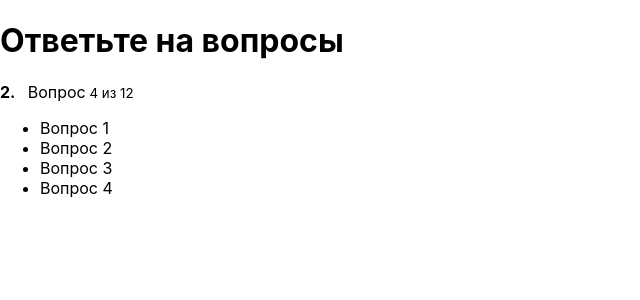
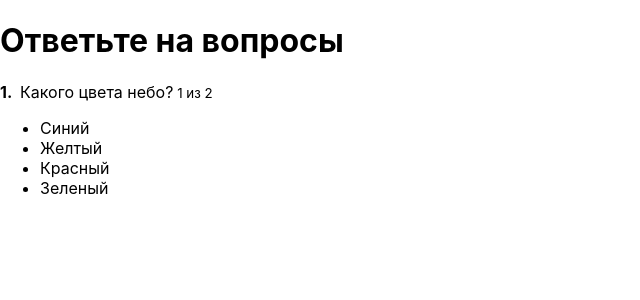
Before and after one commit to WiiGusev/react-quiz, a React app: page / in a window 1280 px wide. Shown: the top 300 px of the page, without its empty margins (0-640 px from the left). Built offline with nearby package versions, Linux system fonts and the light colour scheme.

Commit message:
Length and NumberQuestion
Добавление и передача длины массива с вопросами, вывод количество вопросов, текущий вопрос и переключение между вопросами

```diff
--- a/src/components/ActiveQuiz/ActiveQuiz.js
+++ b/src/components/ActiveQuiz/ActiveQuiz.js
@@ -6,13 +6,17 @@
 	<div className ={classes.ActiveQuiz}>
 		<p className={classes.Question}>
 			<span>
-				<strong> 2. </strong>
-				&nbsp; Вопрос
+				<strong> {props.answerNumber}. </strong>
+				&nbsp;
+				{props.question}
 			</span>
 
-			<small> 4 из 12 </small>
+			<small> {props.answerNumber} из {props.quizLength} </small>
 		</p>
-		<AnswerList answers={props.answers}/>
+		<AnswerList
+		answers={props.answers}
+		onAnswerClick = {props.onAnswerClick}
+		/>
 	</div>
 )
 
--- a/src/components/ActiveQuiz/AnswerList/AnswerItem/AnswerItem.js
+++ b/src/components/ActiveQuiz/AnswerList/AnswerItem/AnswerItem.js
@@ -3,10 +3,17 @@
 //Отображение ответов вопросы, передаются в AnswerList
 
 const AnswerItem = props => {
+	// console.log(props);
+
 	return (
-		<li className={classes.AnswerItem}>
+		<li
+			className={classes.AnswerItem}
+			onClick={()=> props.onAnswerClick(props.answer.id)}
+		>
 			{props.answer.text}
+
 		</li>
+
 		)
 }
 
--- a/src/components/ActiveQuiz/AnswerList/AnswerList.js
+++ b/src/components/ActiveQuiz/AnswerList/AnswerList.js
@@ -9,6 +9,7 @@
 				<AnswerItem
 					key={index}
 					answer={answer}
+					onAnswerClick = {props.onAnswerClick}
 				/>
 				)
 		})
--- a/src/conteiners/Quiz/Quiz.js
+++ b/src/conteiners/Quiz/Quiz.js
@@ -1,26 +1,58 @@
 import React, {Component} from 'react';
 import classes from './Quiz.css';
 import ActiveQuiz from '../../components/ActiveQuiz/ActiveQuiz';
-
+//Отображение вопросов
+//AnswerItem передается в AnswerList,
+// а AnswerList передается в ActiveQuiz,
+// а ActiveQuiz  в Quiz, а Quiz в App
 class Quiz extends Component {
 	state = {
+		activeQuestion: 0,
 		quiz: [
 		{
+			question: 'Какого цвета небо?',
+			rightAnswerId: 1,
+			id: 1,
 			answers: [
-			{text: 'Вопрос 1'},
-			{text: 'Вопрос 2'},
-			{text: 'Вопрос 3'},
-			{text: 'Вопрос 4'}
+			{text: 'Синий', id: 1},
+			{text: 'Желтый', id: 2},
+			{text: 'Красный', id: 3},
+			{text: 'Зеленый', id: 4}
 			]
-		}]
+		},
+		{
+			question: 'В каком году основали Спб?',
+			rightAnswerId: 3,
+			id: 2,
+			answers: [
+			{text: '1700', id: 1},
+			{text: '1705', id: 2},
+			{text: '1703', id: 3},
+			{text: '1803', id: 4}
+			]
+		}
+		]
 	}
+
+onAnswerClickHandler = (answerId) => {
+	 console.log('Answer Id: ', answerId);
+
+	 this.setState({
+	 	activeQuestion: this.state.activeQuestion+1
+	 })
+}
 
 	render() {
 		return (
 			<div className={classes.Quiz}>
 				<div className = {classes.QuizWrapper}>
 					<h1>Ответьте на вопросы</h1>
-					<ActiveQuiz answers={this.state.quiz[0].answers}/>
+					<ActiveQuiz answers={this.state.quiz[this.state.activeQuestion].answers}
+					question = {this.state.quiz[this.state.activeQuestion].question}
+					onAnswerClick = {this.onAnswerClickHandler}
+					quizLength = {this.state.quiz.length}
+					answerNumber = {this.state.activeQuestion+1}
+					/>
 				</div>
 			</div>
 		)
```
